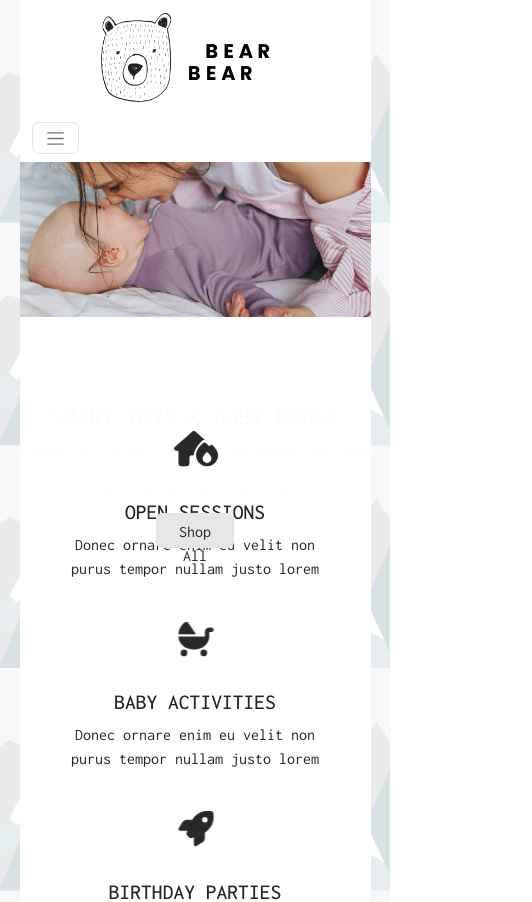
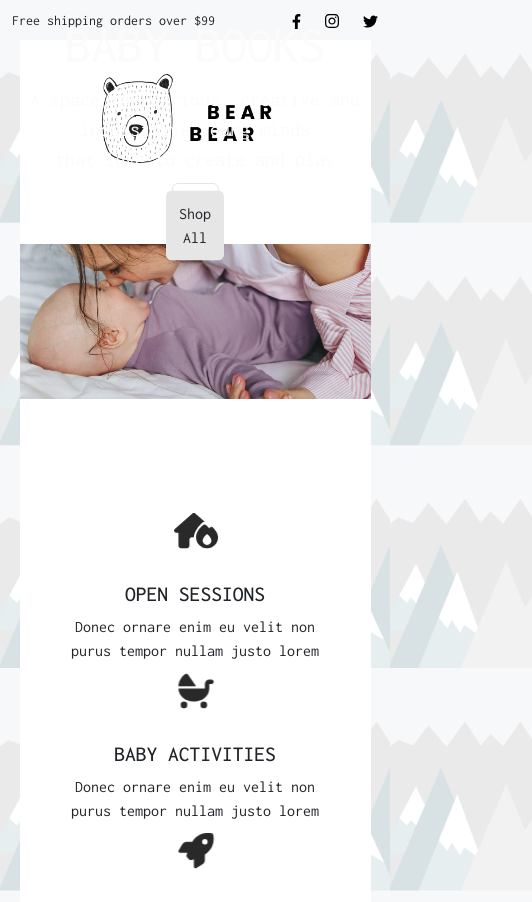
Before and after one commit to Ayman98-art/webSiteBaby, a React (Create React App) app: page / in a window 390 px wide. Shown: the top 902 px of the page, 532 px wide, since content can reach past the window. Built offline with nearby package versions, Linux system fonts and the light colour scheme; no server answers.

Commit message:
iPad & labtop & full-screen

```diff
--- a/src/components/Responsive/responsive.css
+++ b/src/components/Responsive/responsive.css
@@ -1,111 +1,4 @@
-@media (min-width:375px) and (max-width:479px) {
-    .Nav-upTo{
-        display: none;
-    }
-    .bg_nav{
-        height: auto;
-    }
-    .Navbar {
-        flex-direction: row !important;
-    }
-    .nav-collapse{
-        text-align: initial;
-    }
-    .active::before {
-        width: 10%;
-    }
-    .link_nav:hover:after {
-        width: 10%;
-    }
-    .content_main {
-    left: 50%;
-    -webkit-transform: translate(-50%,-85%);
-    transform: translate(-50%,-85%);
-    top: 65%;
-    }
-    .text_main h1 {
-        font-size: 25px;
-    }
-    .paragraf_main p {
-        font-size: 14px;
-        margin-bottom: 10px;
-    }
-    .tree_img {
-        width: 100%;
-    }
-    .tree_img img{
-        width: 15%;
-    }
-    .btn_main {
-        width: 20%;
-        height: 35px;
-    }
-    .col-mb{
-        margin-bottom: 30px;
-    }
-    .group-content_img {
-        margin-bottom: 15px;
-    }
-    .btn-img{
-        width: 35%;
-    }
-    .FollowUs p {
-        padding: 0px !important;
-    }
-    .FollowUs_img img {
-        width: 15%;
-    }
-    .logofooter_img img {
-        width: 32%;
-    }
-    .col-mb-15{
-        margin-bottom: 32px;
-    }
-    .input-E {
-        width: 50%;
-    }
-    .SocialMedia-ml {
-        margin-left: 0px;
-    }
-    .smallBAby{
-        margin-bottom: 15px;
-    }
-    .sengle-img img{
-        width: 100%;
-        height: auto;
-    }
-    .CircelBlog_text {
-        margin-left: 15px;
-    }
-    .CircelBlog {
-        width: 100%;
-        text-align: left;
-        margin-left: 0px;
-    }
-    .CircelBlog img{
-        width: 50%;
-    }
-    .RestContent_content, .RestContent_Social {
-        margin-left: 15px;
-    }
-    .mt-05{
-        margin-top: 25px;
-    }
-    .RestContent_content input {
-        width: 50%;
-    }
-    .CardProduct_img img {
-        width: 100%;
-        height: auto;
-    }
-    .w-auto-xScreen{
-        display: none;
-    }
-    .sengle-img{
-        margin-bottom: 15px;
-    }
-}
-
+/* Ipad */
 @media (min-width:480px) and (max-width:600px) {
     .Nav-upTo{
         display: none;
@@ -314,6 +207,7 @@
     }
 }
 
+/* Labtop */
 @media (min-width:601px) and (max-width:768px) {
     .content_main {
         transform: translate(-50%, -92%);
@@ -463,6 +357,7 @@
 
 }
 
+/* full screen */
 @media (min-width:999px) and (max-width:10000000px) {
     .content_main {
         transform: translate(-50%, -120%);
```
